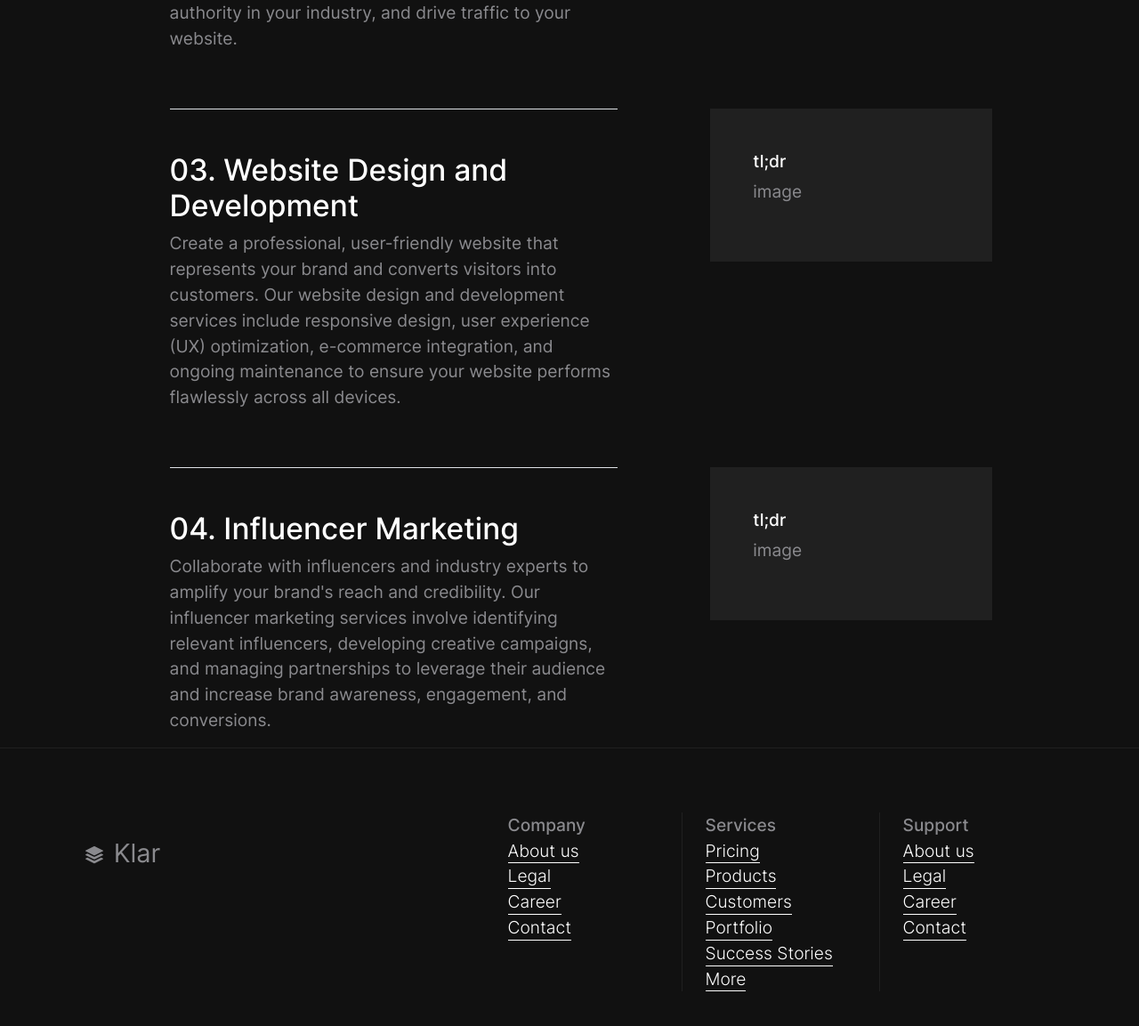
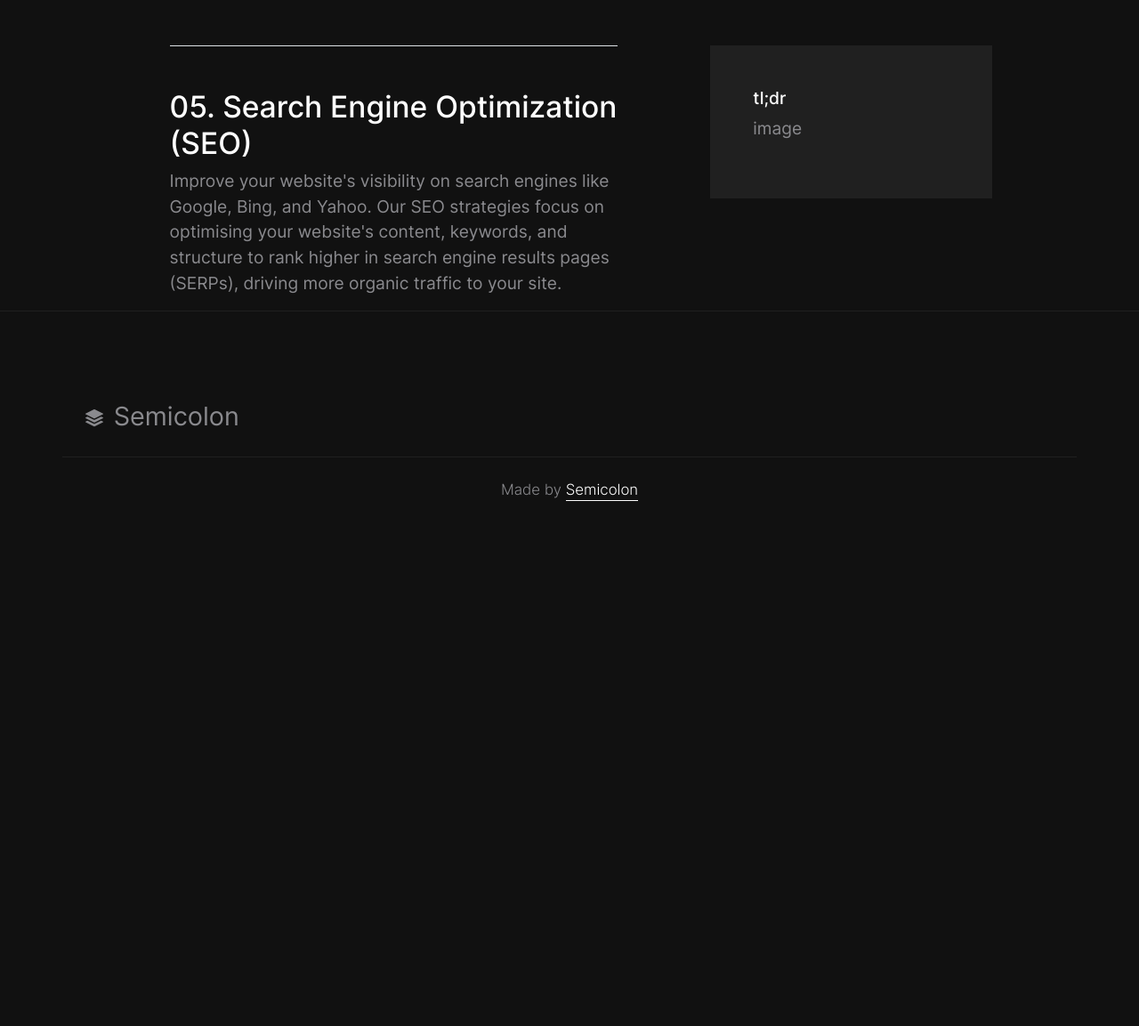
Before and after one commit to shakeelamath/semicolon, a plain HTML site: page content.html in a window 1280 px wide. Shown: the part 1625-2778 px from the top of the page at 89% size. After the commit the page ends 2284 px from the top, so only its background shows below. Drawn offline with Linux system fonts and the light colour scheme.

Commit message:
ui changes

```diff
--- a/content.html
+++ b/content.html
@@ -82,7 +82,7 @@
           <path
             d="m14.12 6.576 1.715.858c.22.11.22.424 0 .534l-7.568 3.784a.598.598 0 0 1-.534 0L.165 7.968a.299.299 0 0 1 0-.534l1.716-.858 5.317 2.659c.505.252 1.1.252 1.604 0l5.317-2.659z" />
         </svg>
-        <span class="ms-md-1 mt-1 fw-bolder me-md-5">Klar</span>
+        <span class="ms-md-1 mt-1 fw-bolder me-md-5">Semicolon</span>
       </a>
 
       <ul class="navbar-nav mx-auto mb-2 mb-lg-0 list-group list-group-horizontal">
@@ -93,7 +93,7 @@
         </li>
         <li class="nav-item">
           <a class="nav-link fs-5" href="content.html" aria-label="A sample content page">
-            Content
+            About
           </a>
         </li>
         <li class="nav-item">
@@ -111,12 +111,6 @@
     <div class="container">
       <div class="row d-flex justify-content-center py-vh-5 pb-0">
 
-        <div class="row">
-          <div class="col-12 py-vh-2">
-            <img src="img/webp/abstract18.webp" width="1446" height="982" alt="abstract image"
-              class="img-fluid position-relative rounded-5 shadow" data-aos="zoom-up">
-          </div>
-        </div>
         <div class="col-12 col-lg-10 col-xl-10">
           <div class="row d-flex align-items-start" data-aos="fade-right">
             <div class="col-12 col-lg-7">
@@ -169,6 +163,18 @@
               </p>
             </div>
           </div>
+          <div class="row d-flex align-items-start" data-aos="fade-right">
+            <div class="col-12 col-lg-7">
+              <h2 class="h3 mt-5 border-top pt-5">05. Search Engine Optimization (SEO)</h2>
+              <p class="text-secondary">Improve your website's visibility on search engines like Google, Bing, and Yahoo. Our SEO strategies focus on optimising your website's content, keywords, and structure to rank higher in search engine results pages (SERPs), driving more organic traffic to your site.</p>
+            </div>
+            <div class="col-12 col-lg-4 offset-lg-1 bg-gray-900 p-5 mt-5">
+              <h3 class="h6">tl;dr</h3>
+              <p class="text-secondary">
+                image
+              </p>
+            </div>
+          </div>
 
 
 
@@ -191,75 +197,13 @@
               <path
                 d="m14.12 6.576 1.715.858c.22.11.22.424 0 .534l-7.568 3.784a.598.598 0 0 1-.534 0L.165 7.968a.299.299 0 0 1 0-.534l1.716-.858 5.317 2.659c.505.252 1.1.252 1.604 0l5.317-2.659z" />
             </svg>
-            <span class="ms-md-1 mt-1 fw-bolder me-md-5">Klar</span>
+            <span class="ms-md-1 mt-1 fw-bolder me-md-5">Semicolon</span>
           </a>
 
         </div>
-        <div class="col border-end border-dark">
-          <span class="h6">Company</span>
-          <ul class="nav flex-column">
-            <li class="nav-item">
-              <a href="#" class="link-fancy link-fancy-light">About us</a>
-            </li>
-            <li class="nav-item">
-              <a href="#" class="link-fancy link-fancy-light">Legal</a>
-            </li>
 
-            <li class="nav-item">
-              <a href="#" class="link-fancy link-fancy-light">Career</a>
-            </li>
-            <li class="nav-item">
-              <a href="#" class="link-fancy link-fancy-light">Contact</a>
-            </li>
-          </ul>
-        </div>
-        <div class="col border-end border-dark">
-          <span class="h6">Services</span>
-          <ul class="nav flex-column">
-            <li class="nav-item">
-              <a href="#" class="link-fancy link-fancy-light">Pricing</a>
-            </li>
-            <li class="nav-item">
-              <a href="#" class="link-fancy link-fancy-light">Products</a>
-            </li>
-
-            <li class="nav-item">
-              <a href="#" class="link-fancy link-fancy-light">Customers</a>
-            </li>
-            <li class="nav-item">
-              <a href="#" class="link-fancy link-fancy-light">Portfolio</a>
-            </li>
-            <li class="nav-item">
-              <a href="#" class="link-fancy link-fancy-light">Success Stories</a>
-            </li>
-            <li class="nav-item">
-              <a href="#" class="link-fancy link-fancy-light">More</a>
-            </li>
-          </ul>
-        </div>
-        <div class="col">
-          <span class="h6">Support</span>
-          <ul class="nav flex-column">
-            <li class="nav-item">
-              <a href="#" class="link-fancy link-fancy-light">About us</a>
-            </li>
-            <li class="nav-item">
-              <a href="#" class="link-fancy link-fancy-light">Legal</a>
-            </li>
-
-            <li class="nav-item">
-              <a href="#" class="link-fancy link-fancy-light">Career</a>
-            </li>
-            <li class="nav-item">
-              <a href="#" class="link-fancy link-fancy-light">Contact</a>
-            </li>
-          </ul>
-        </div>
-      </div>
-    </div>
     <div class="container text-center small py-vh-2 border-top border-dark">Made by
-      <a href="https://templatedeck.com" class="link-fancy link-fancy-light" target="_blank">templatedeck.com</a>
-      Distributed by <a href="https://themewagon.com" class="link-fancy link-fancy-light" target="_blank">ThemeWagon</a>
+       <a href=# class="link-fancy link-fancy-light" target="_blank">Semicolon</a>
     </div>
   </footer>
 
```
Also changed, not shown: index.html (+15 -7 lines).
